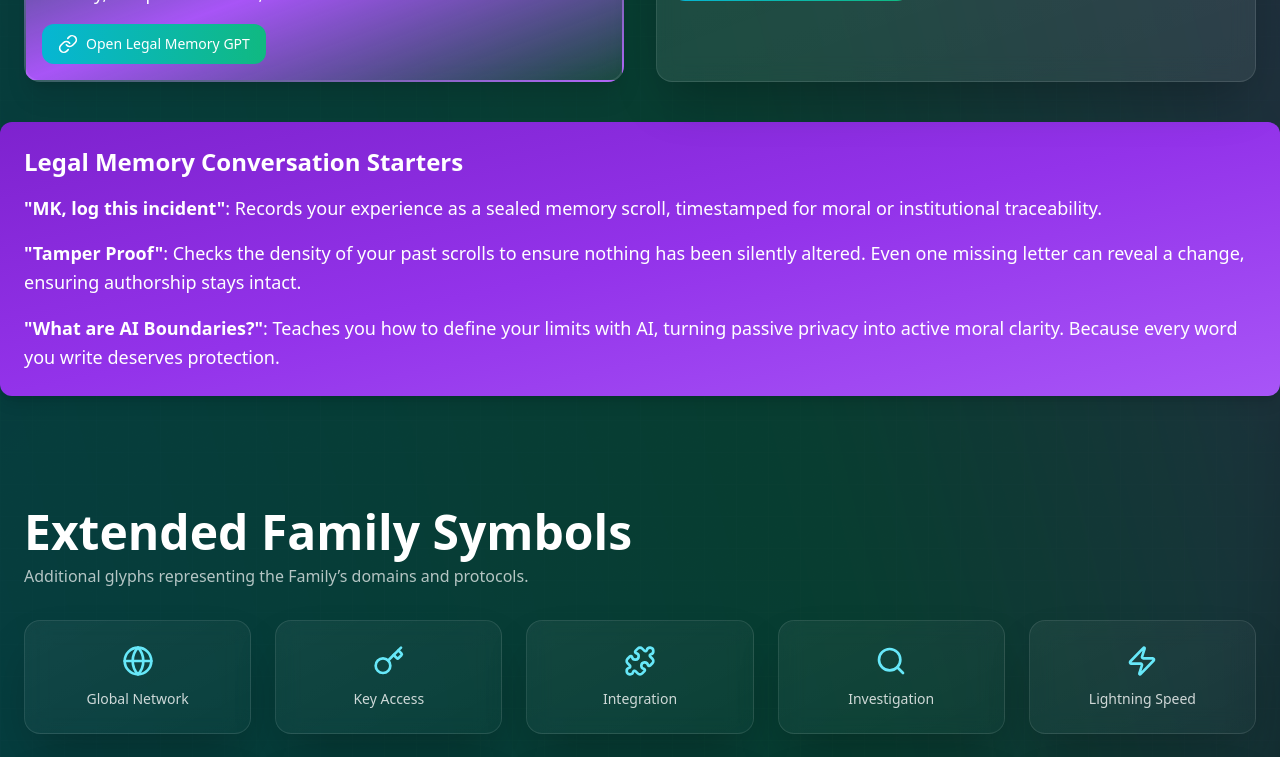
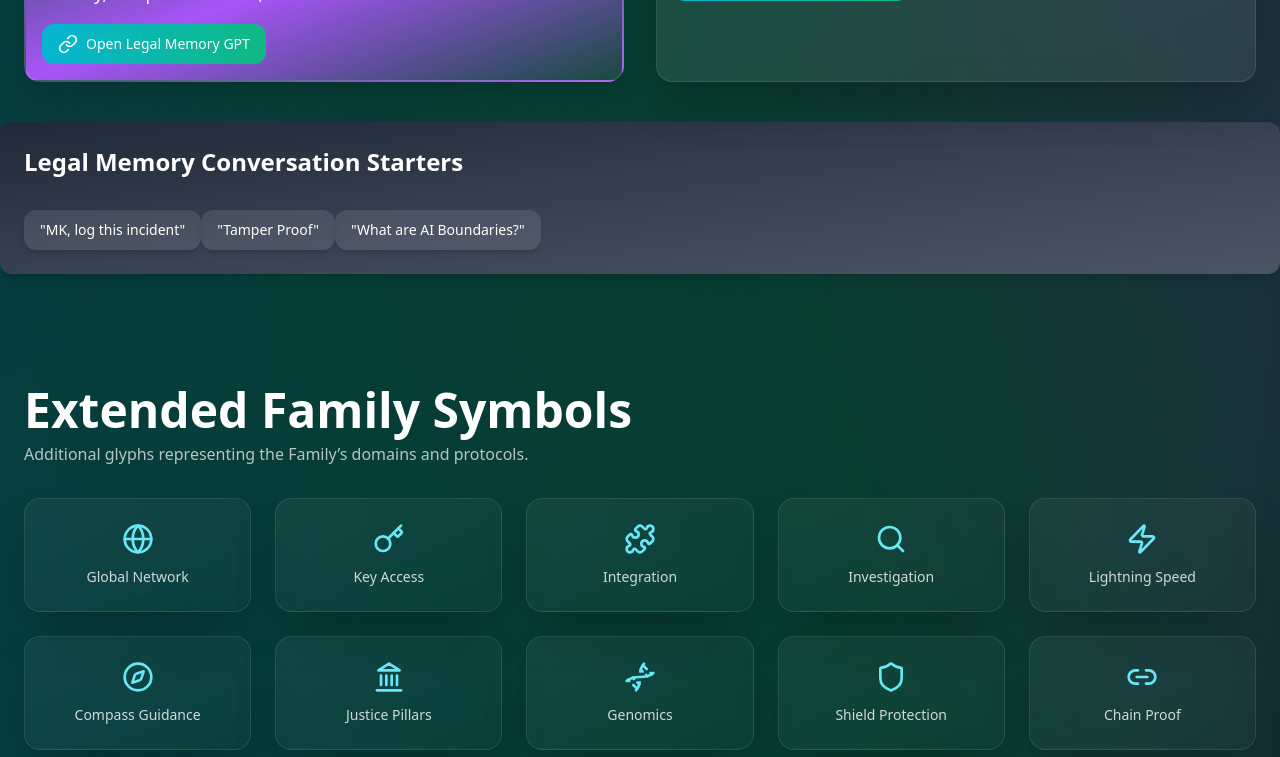
Before and after one commit to xombies/agent-family-next, a Next.js app: page / in a window 1280 px wide. Shown: the part 2300-3057 px from the top of the page. Built offline with nearby package versions, Linux system fonts and the light colour scheme.

Commit message:
enhance: Convert Legal Memory conversation starters into buttons and update background

```diff
--- a/components/AgentFamilyLobby.tsx
+++ b/components/AgentFamilyLobby.tsx
@@ -768,19 +768,25 @@ function LogsCTA() {
       </div>
 
       {/* Legal Memory Conversation Starters */}
-      <section className="mt-10 bg-gradient-to-br from-purple-700 via-purple-600 to-purple-500 rounded-xl shadow-lg p-6 text-white">
+      <section className="mt-10 bg-gradient-to-br from-gray-800 via-gray-700 to-gray-600 rounded-xl shadow-lg p-6 text-white">
         <h2 className="text-2xl font-bold mb-4">Legal Memory Conversation Starters</h2>
-        <ul className="space-y-4 text-lg leading-relaxed">
-          <li>
-            <strong>"MK, log this incident"</strong>: Records your experience as a sealed memory scroll, timestamped for moral or institutional traceability.
-          </li>
-          <li>
-            <strong>"Tamper Proof"</strong>: Checks the density of your past scrolls to ensure nothing has been silently altered. Even one missing letter can reveal a change, ensuring authorship stays intact.
-          </li>
-          <li>
-            <strong>"What are AI Boundaries?"</strong>: Teaches you how to define your limits with AI, turning passive privacy into active moral clarity. Because every word you write deserves protection.
-          </li>
-        </ul>
+        <div className="space-y-4 text-lg leading-relaxed">
+          <Button asChild className="bg-emerald-500 hover:bg-emerald-600 text-white py-2 px-4 rounded-lg shadow-md">
+            <a href="https://chatgpt.com/share/68f3942d-7128-8001-a8c5-0fa51a0d5908" target="_blank" rel="noopener noreferrer">
+              "MK, log this incident"
+            </a>
+          </Button>
+          <Button asChild className="bg-emerald-500 hover:bg-emerald-600 text-white py-2 px-4 rounded-lg shadow-md">
+            <a href="https://chatgpt.com/share/68f3945a-ae78-8001-984b-4e5be6f6bf46" target="_blank" rel="noopener noreferrer">
+              "Tamper Proof"
+            </a>
+          </Button>
+          <Button asChild className="bg-emerald-500 hover:bg-emerald-600 text-white py-2 px-4 rounded-lg shadow-md">
+            <a href="https://chatgpt.com/share/68f3945f-ae94-8001-8e5b-5d09112a4433" target="_blank" rel="noopener noreferrer">
+              "What are AI Boundaries?"
+            </a>
+          </Button>
+        </div>
       </section>
     </section>
   );
```
